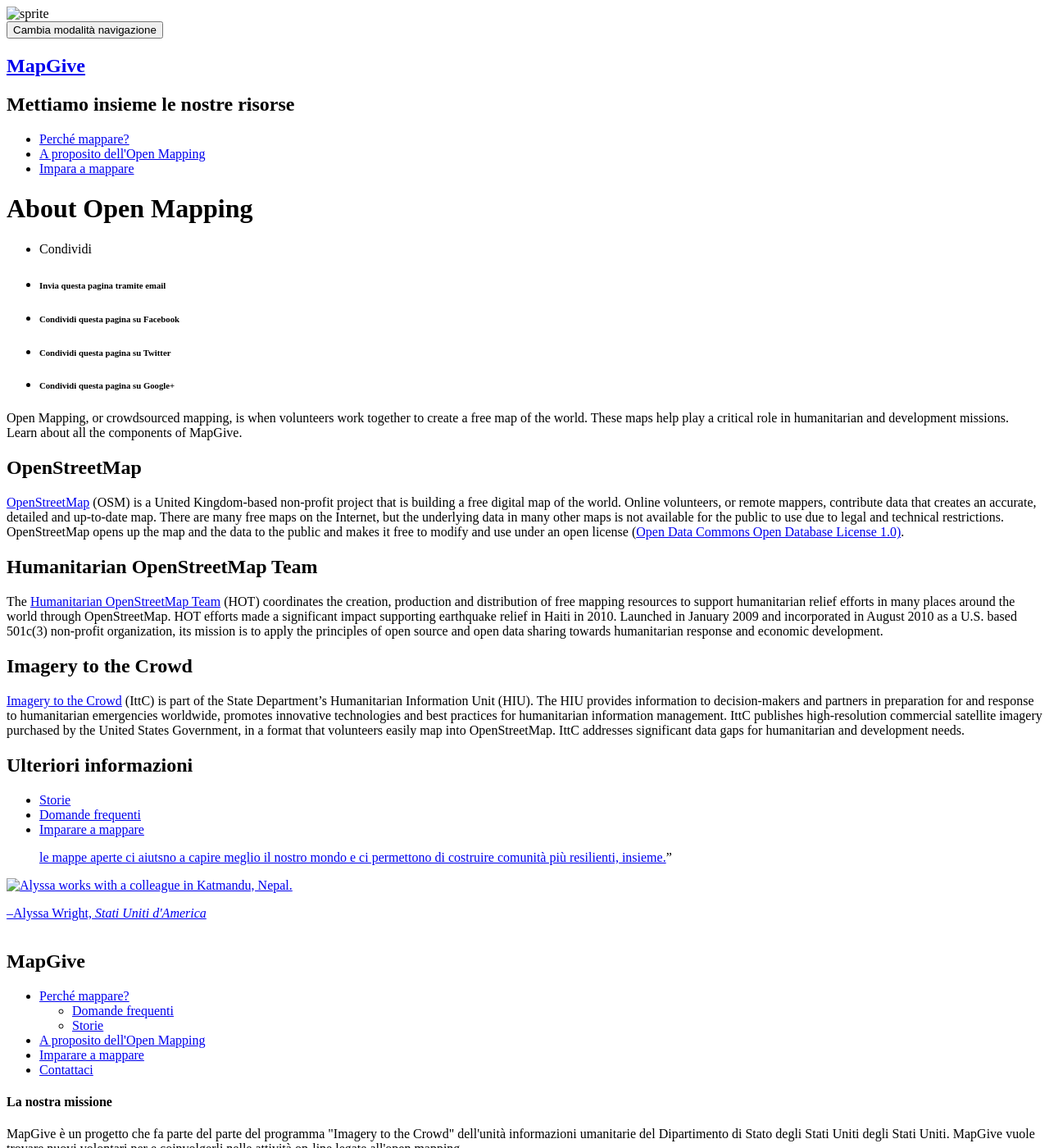
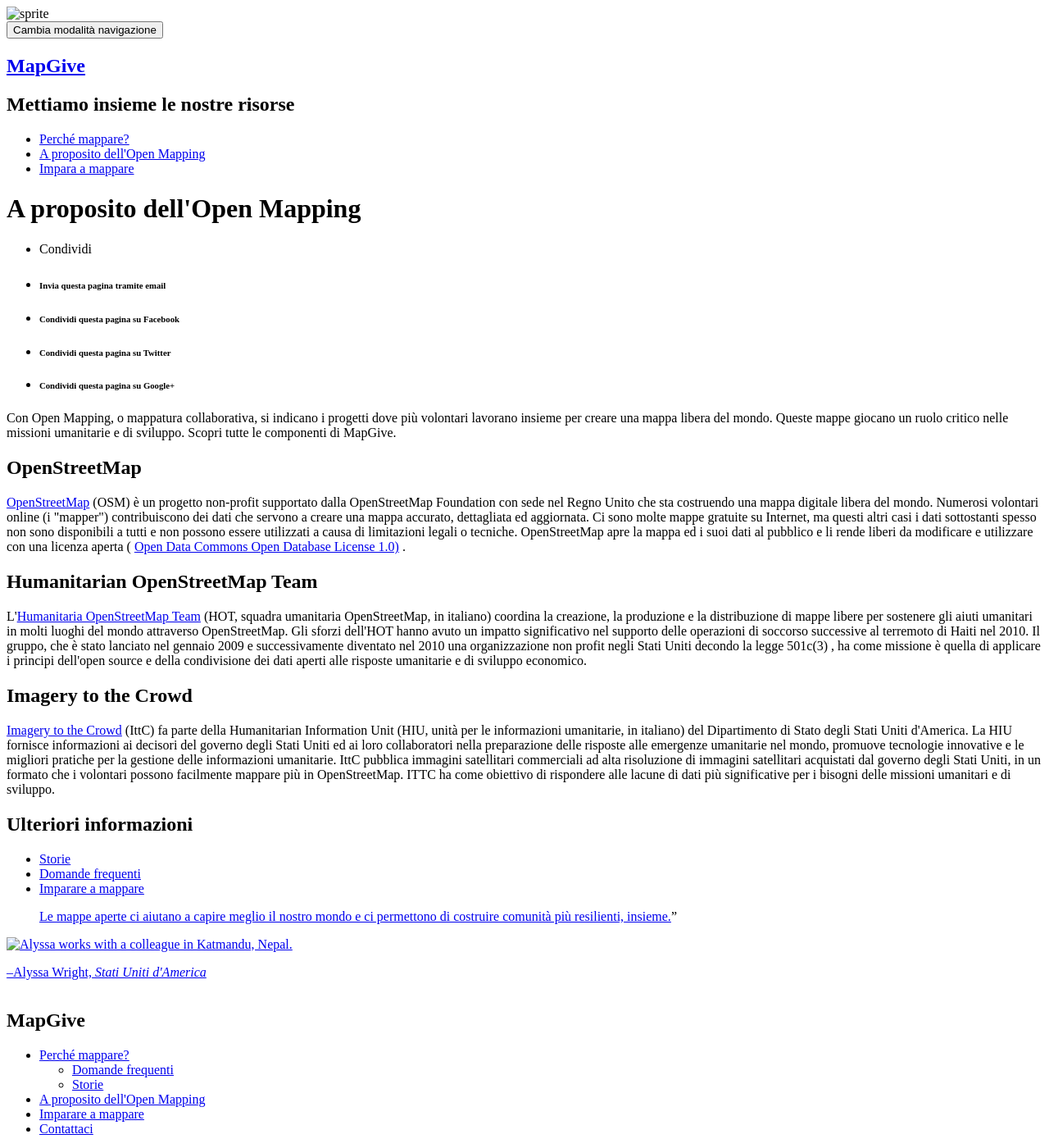
Before and after one commit to osmItalia/MapgiveIT, a Jekyll site: the page built from a-proposito-open-mapping/index.html, in a window 1280 px wide and 1400 px high. Shown: the whole window at 82% size. Built offline with Jekyll 4.4.1, drawn with Linux system fonts in a browser that asks for light colours; nearby versions of some CDN libraries; Markdown is read by kramdown in place of the engine named in the settings.

Commit message:
Fix translation of 'About Open Mapping', fix typos

```diff
--- a/_includes/alyssa-wright.html
+++ b/_includes/alyssa-wright.html
@@ -1,7 +1,7 @@
 <aside role="complimentary">
   <div class="story-promo shadowed">
     <div class="quote">
-      <blockquote><a href="/storie/ridurre-rischi.html">le mappe aperte ci aiutsno a capire meglio il nostro mondo e ci permettono di costruire comunità più resilienti, insieme.</a>&rdquo;</blockquote>
+      <blockquote><a href="/storie/ridurre-rischi.html">Le mappe aperte ci aiutano a capire meglio il nostro mondo e ci permettono di costruire comunità più resilienti, insieme.</a>&rdquo;</blockquote>
     </div>
     <a href="/storie/ridurre-rischi.html" class="image"><img src="/assets/img/alyssa-wright.jpg" alt="Alyssa works with a colleague in Katmandu, Nepal." class="img-responsive" /></a>
     <p class="attribution"><a href="/storie/ridurre-rischi.html">&ndash;Alyssa Wright, <em>Stati Uniti d'America</em></a></p>
--- a/a-proposito-open-mapping/index.html
+++ b/a-proposito-open-mapping/index.html
@@ -1,11 +1,11 @@
 ---
 layout: default
-title: About Open Mapping
-twitterDescription: "Help OpenStreetMap build a free digital map of the world.#MapGive"
-ogDescription: "OpenStreetMap (OSM) is a non-profit project that is building a free digital map of the world."
+title: A proposito dell'Open Mapping
+twitterDescription: "Aiuta OpenStreetMap a costruire una mappa digitale libera del mondo intero, #MapGiveIT"
+ogDescription: "OpenStreetMap (OSM) è un progetto non-profit che sta costruendo una mappa digitale del mondo."
 ogImage: "/assets/img/open-graph-logo.png"
-emailSubject: Learn about how online volunteers are helping build free digital maps.
-emailDescription: "OpenStreetMap (OSM) is a non-profit project that is building a free digital map of the world."
+emailSubject: Scopri come dei volontari stiano aiutando, online, a creare delle mappe digitali libere.
+emailDescription: "OpenStreetMap (OSM) è un progetto non-profit che sta costruendo una mappa digitale libera del mondo intero."
 ---
 
 <div class="row">
@@ -20,43 +20,95 @@
 </div>
 <div class="row">
   <div class="col-md-8">
-    <p>Open Mapping, or crowdsourced mapping, is when volunteers work together to create a free map of the world. These maps help play a critical role in humanitarian and development missions. Learn about all the components of MapGive.</p>
+    <p>Con Open Mapping, o mappatura collaborativa, si indicano i
+    progetti dove più volontari lavorano insieme per creare una mappa
+    libera del mondo. Queste mappe giocano un ruolo critico nelle
+    missioni umanitarie e di sviluppo. Scopri tutte le componenti di
+    MapGive.</p>
+
     <article>
       <div class="media">
         <div class="pull-left media-object">
           <span class="osm"></span>
         </div>
+
         <div class="media-body">
           <header>
             <h2 class="media-heading">OpenStreetMap</h2>
           </header>
-          <p><a href="http://www.openstreetmap.org/" target="_blank">OpenStreetMap</a> (OSM) is a United Kingdom-based non-profit project that is building a free digital map of the world. Online volunteers, or remote mappers, contribute data that creates an accurate, detailed and up-to-date map. There are many free maps on the Internet, but the underlying data in many other maps is not available for the public to use due to legal and technical restrictions. OpenStreetMap opens up the map and the data to the public and makes it free to modify and use under an open license (<a href="http://www.openstreetmap.org/copyright" target="_blank">Open Data Commons Open Database License 1.0)</a>. </p>
+
+          <p><a href="http://www.openstreetmap.org/" target=
+          "_blank">OpenStreetMap</a> (OSM) è un progetto
+          non-profit supportato dalla OpenStreetMap Foundation con sede nel
+          Regno Unito che sta costruendo una mappa digitale libera del mondo.
+          Numerosi volontari online (i "mapper") contribuiscono dei dati
+          che servono a creare una mappa accurato, dettagliata ed
+          aggiornata. Ci sono molte mappe gratuite su Internet, ma questi
+          altri casi i dati sottostanti spesso non sono disponibili a
+          tutti e non possono essere utilizzati a causa di limitazioni
+          legali o tecniche. OpenStreetMap apre la mappa ed i suoi dati
+          al pubblico e li rende liberi da modificare e utilizzare con
+          una licenza aperta ( <a href=
+          "http://www.openstreetmap.org/copyright" target="_blank">Open
+          Data Commons Open Database License 1.0)</a> .</p>
         </div>
       </div>
     </article>
+
     <article>
       <div class="media">
         <div class="pull-left media-object">
           <span class="hot"></span>
         </div>
+
         <div class="media-body">
           <header>
             <h2 class="media-heading">Humanitarian OpenStreetMap Team</h2>
           </header>
-          <p>The <a href="http://hot.openstreetmap.org/" target="_blank">Humanitarian OpenStreetMap Team</a> (HOT) coordinates the creation, production and distribution of free mapping resources to support humanitarian relief efforts in many places around the world through OpenStreetMap. HOT efforts made a significant impact supporting earthquake relief in Haiti in 2010. Launched in January 2009 and incorporated in August 2010 as a U.S. based 501c(3) non-profit organization, its mission is to apply the principles of open source and open data sharing towards humanitarian response and economic development.</p>
+
+          <p>L'<a href="http://hot.openstreetmap.org/" target=
+          "_blank">Humanitaria OpenStreetMap Team</a> (HOT, squadra
+          umanitaria OpenStreetMap, in italiano) coordina la creazione,
+          la produzione e la distribuzione di mappe libere per sostenere
+          gli aiuti umanitari in molti luoghi del mondo attraverso
+          OpenStreetMap. Gli sforzi dell'HOT hanno avuto un impatto
+          significativo nel supporto delle operazioni di soccorso
+          successive al terremoto di Haiti nel 2010. Il gruppo, che è
+          stato lanciato nel gennaio 2009 e successivamente diventato nel
+          2010 una organizzazione non profit negli Stati Uniti decondo la
+          legge 501c(3) , ha come missione è quella di applicare i
+          principi dell'open source e della condivisione dei dati aperti
+          alle risposte umanitarie e di sviluppo economico.</p>
         </div>
       </div>
     </article>
+
     <article>
       <div class="media last">
         <div class="pull-left media-object">
           <span class="dos"></span>
         </div>
+
         <div class="media-body">
           <header>
             <h2 class="media-heading">Imagery to the Crowd</h2>
           </header>
-          <p><a href="https://hiu.state.gov/ittc/ittc.aspx" target="_blank">Imagery to the Crowd</a> (IttC) is part of the State Department’s Humanitarian Information Unit (HIU). The HIU provides information to decision-makers and partners in preparation for and response to humanitarian emergencies worldwide, promotes innovative technologies and best practices for humanitarian information management. IttC publishes high-resolution commercial satellite imagery purchased by the United States Government, in a format that volunteers easily map into OpenStreetMap. IttC addresses significant data gaps for humanitarian and development needs.</p>
+
+          <p><a href="https://hiu.state.gov/ittc/ittc.aspx" target=
+          "_blank">Imagery to the Crowd</a> (IttC) fa parte della
+          Humanitarian Information Unit (HIU, unità per le informazioni
+          umanitarie, in italiano) del Dipartimento di Stato degli Stati
+          Uniti d'America. La HIU fornisce informazioni ai decisori del
+          governo degli Stati Uniti ed ai loro collaboratori nella
+          preparazione delle risposte alle emergenze umanitarie nel
+          mondo, promuove tecnologie innovative e le migliori pratiche
+          per la gestione delle informazioni umanitarie. IttC pubblica
+          immagini satellitari commerciali ad alta risoluzione di
+          immagini satellitari acquistati dal governo degli Stati Uniti,
+          in un formato che i volontari possono facilmente mappare più in
+          OpenStreetMap. ITTC ha come obiettivo di rispondere alle lacune
+          di dati più significative per i bisogni delle missioni
+          umanitari e di sviluppo.</p>
         </div>
       </div>
     </article>
```
Lines whose indentation alone changed are shown as unchanged.
